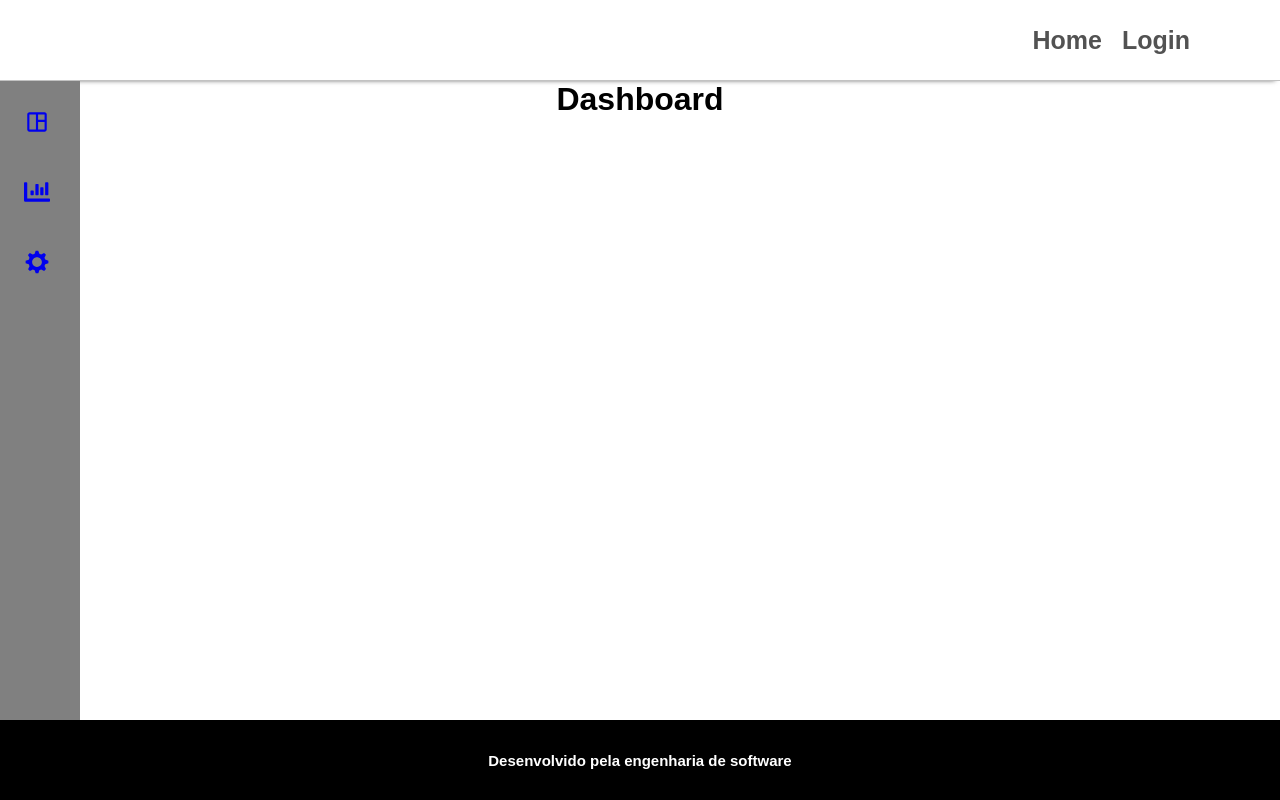
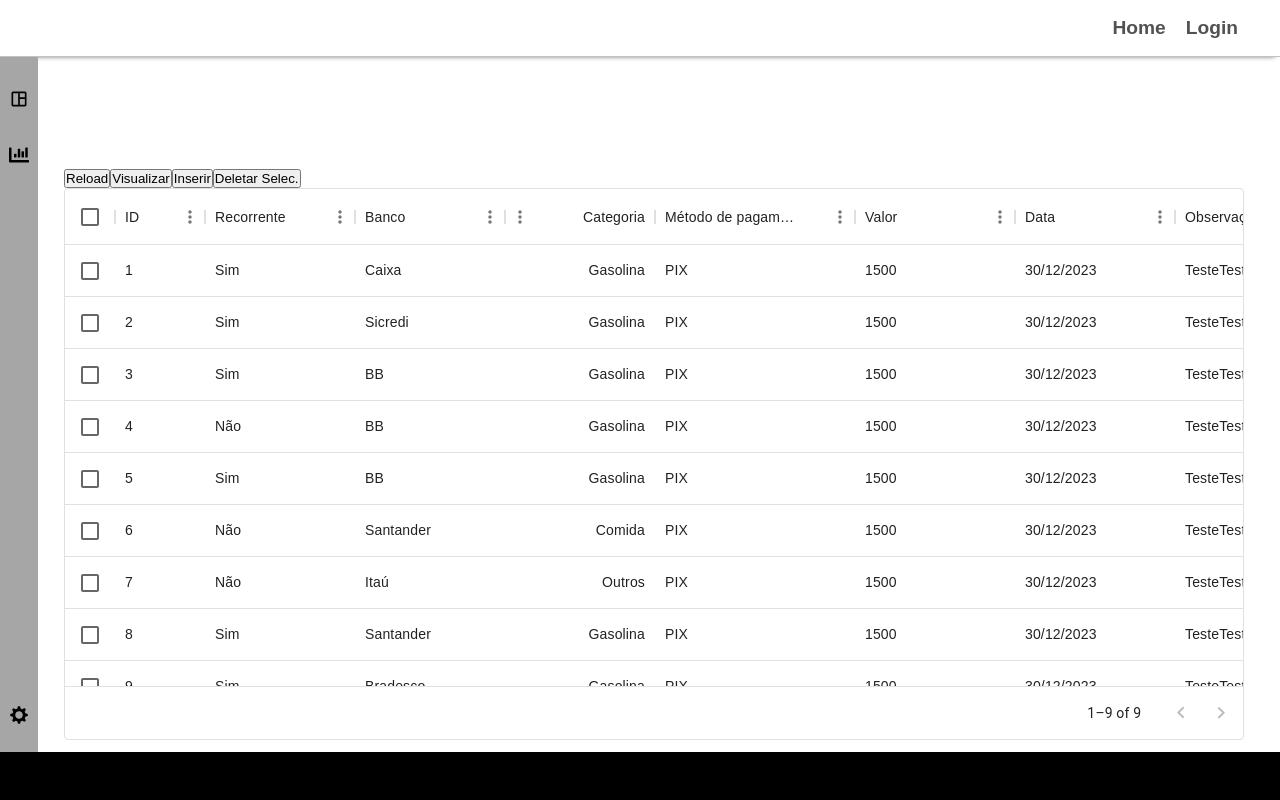
Before and after one commit to JhayneK/Projeto-Financas, a React (Vite) app: page /dashboard in a window 1280 px wide. Built offline with nearby package versions, Linux system fonts and the light colour scheme.

Commit message:
Inserção da tabela principal do projeto (datagrid)

```diff
--- a/package.json
+++ b/package.json
@@ -10,6 +10,10 @@
     "preview": "vite preview"
   },
   "dependencies": {
+    "@emotion/react": "^11.11.1",
+    "@emotion/styled": "^11.11.0",
+    "@mui/material": "^5.14.5",
+    "@mui/x-data-grid": "^6.11.2",
     "react": "^18.2.0",
     "react-dom": "^18.2.0",
     "react-icons": "^4.10.1",
--- a/src/App.css
+++ b/src/App.css
@@ -6,7 +6,7 @@
 
 .header {
     width: 100%;
-    height: 10vh;
+    height: 7vh;
     border-bottom: 1px solid rgb(194, 194, 194);
     box-shadow: 0px 4px 5px -5px rgba(0,0,0,0.75);
     display: flex;
@@ -15,8 +15,8 @@
 }
 
 .navbar {
-    margin: 0px 5rem;
-    font-size: 25px;
+    margin: 0px 2.5vw;
+    font-size: 1.2rem;
 }
 
 .header-title {
@@ -28,23 +28,32 @@
 
 .barra-lateral-container {
     display: flex;
-    flex-direction: column;
-    align-items: start;
-    background-color: grey;
-    width: max-content;
-    height: 80vh;
     position: absolute;
+    width: 3vw;
+    height: 87vh;
+    background-color: #A6A6A6;
+    justify-content: center;
 }
 
-.barra-lateral-icon-positions {
-    cursor: pointer;
-    margin: 1.5rem;
-    width: 2rem;
+.barra-lateral-content {
+    display: flex;
+    flex-direction: column;
+    align-items: center;
+}
+
+.botao-sidebar {
+    margin-top: 2rem;
+    width: 2.5vw;
+    height: 2.5vh;
+}
+
+#icon-config {
+    margin-top: 67vh;
 }
 
 .footer {
     width: 100%;
-    height: 10vh;
+    height: 6vh;
     background-color: black;
     display: flex;
     justify-content: center;
@@ -60,11 +69,21 @@
     font-size: 10px;
 }
 
+.tabela {
+    margin: 14vh 5vw 0px;
+    /* width: 92.2vw; */
+    /* max-width: 92.2vw; */
+    min-width: 92.2vw;
+    height: 100%;
+}
+
 .page-container {
-    height: 80vh;
+    height: 87vh;
 }
 
 .pages-main-content {
     display: flex;
-    justify-content: center;
+    /* justify-content: center; */
+    /* É AQUI QUE DEVE SER INSERIDO O CONTEÚDO DAS PAGINAS */
+    /* CUIDADO AO MEXER AQUI */
 }
--- a/src/components/Barralateral.jsx
+++ b/src/components/Barralateral.jsx
@@ -1,4 +1,3 @@
-import React from "react";
 import { FaChartBar } from "react-icons/fa";
 import { MdOutlineSpaceDashboard } from "react-icons/md";
 import { GoGear } from "react-icons/go";
@@ -7,16 +6,22 @@ import { Link } from "react-router-dom";
 export default function Barralateral() {
     return (
         <div className="barra-lateral-container">
-            <div className="barra-lateral-icon-positions">
+            <div className="barra-lateral-content">
+                <div>
                     <Link to="../dashboard">
-                    <MdOutlineSpaceDashboard id="link-dashboard" size={26} style={{ marginTop: 4 }} />
+                        <MdOutlineSpaceDashboard className="botao-sidebar" color="black" />
                     </Link>
+                </div>
+                <div>
                     <Link to="../relatorio">
-                    <FaChartBar id="link-relatorio" size={26} style={{ marginTop: 40 }} />
+                        <FaChartBar className="botao-sidebar" color="black" />
                     </Link>
+                </div>
+                <div>
                     <Link to="../config">
-                    <GoGear id="link-config" size={26} style={{ marginTop: 40 }} />
+                        <GoGear id="icon-config" className="botao-sidebar" color="black" />
                     </Link>
+                </div>
             </div>
         </div>
     );
--- a/src/components/Footer.jsx
+++ b/src/components/Footer.jsx
@@ -2,7 +2,6 @@ export default function Footer() {
     return(
         <div className="footer">
             <div className="footer-content">
-                <h2>Desenvolvido pela engenharia de software</h2>
             </div>
         </div>
     )
--- a/src/components/Navbar.jsx
+++ b/src/components/Navbar.jsx
@@ -1,8 +1,6 @@
-import { Link, useLocation } from "react-router-dom"
+import { Link } from "react-router-dom"
 
 export default function Navbar() {
-
-    const pathname = useLocation.pathname
 
     return(
         <nav className="navbar">
--- /dev/null
+++ b/src/components/Tabela.jsx
@@ -0,0 +1,78 @@
+import Box from '@mui/material/Box';
+import { DataGrid } from '@mui/x-data-grid';
+
+const columns = [
+    { field: 'id', headerName: 'ID', width: 90 },
+    {
+        field: 'Recorrente',
+        headerName: 'Recorrente',
+        width: 150,
+        editable: false,
+    },
+    {
+        field: 'Banco',
+        headerName: 'Banco',
+        width: 150,
+        editable: false,
+    },
+    {
+        field: 'Categoria',
+        headerName: 'Categoria',
+        type: 'number',
+        width: 150,
+        editable: false,
+    },
+    {
+        field: 'MetodoPagamento',
+        headerName: 'Método de pagamento',
+        width: 200,
+    },
+    {
+        field: 'Valor',
+        headerName: 'Valor',
+        width: 160,
+    },
+    {
+        field: 'Data',
+        headerName: 'Data',
+        width: 160,
+    },
+    {
+        field: 'Observacao',
+        headerName: 'Observação',
+        width: 550,
+    },
+];
+
+const rows = [
+    { id: 1, Recorrente: 'Sim', Banco: 'Caixa', Categoria: "Gasolina", MetodoPagamento: "PIX", Valor: 1500, Data: "30/12/2023", Observacao: "TesteTesteTeste TesteTeste"},
+    { id: 2, Recorrente: 'Sim', Banco: 'Sicredi', Categoria: "Gasolina", MetodoPagamento: "PIX", Valor: 1500, Data: "30/12/2023", Observacao: "TesteTesteTeste TesteTeste"},
+    { id: 3, Recorrente: 'Sim', Banco: 'BB', Categoria: "Gasolina", MetodoPagamento: "PIX", Valor: 1500, Data: "30/12/2023", Observacao: "TesteTesteTeste TesteTeste"},
+    { id: 4, Recorrente: 'Não', Banco: 'BB', Categoria: "Gasolina", MetodoPagamento: "PIX", Valor: 1500, Data: "30/12/2023", Observacao: "TesteTesteTeste TesteTeste"},
+    { id: 5, Recorrente: 'Sim', Banco: 'BB', Categoria: "Gasolina", MetodoPagamento: "PIX", Valor: 1500, Data: "30/12/2023", Observacao: "TesteTesteTeste TesteTeste"},
+    { id: 6, Recorrente: 'Não', Banco: 'Santander', Categoria: "Comida", MetodoPagamento: "PIX", Valor: 1500, Data: "30/12/2023", Observacao: "TesteTesteTeste TesteTeste"},
+    { id: 7, Recorrente: 'Não', Banco: 'Itaú', Categoria: "Outros", MetodoPagamento: "PIX", Valor: 1500, Data: "30/12/2023", Observacao: "TesteTesteTeste TesteTeste"},
+    { id: 8, Recorrente: 'Sim', Banco: 'Santander', Categoria: "Gasolina", MetodoPagamento: "PIX", Valor: 1500, Data: "30/12/2023", Observacao: "TesteTesteTeste TesteTeste"},
+    { id: 9, Recorrente: 'Sim', Banco: 'Bradesco', Categoria: "Gasolina", MetodoPagamento: "PIX", Valor: 1500, Data: "30/12/2023", Observacao: "TesteTesteTeste TesteTeste"}
+];
+
+export default function Tabela() {
+    return (
+        <Box sx={{ height: "69vh", width: '100%' }}>
+            <DataGrid
+                rows={rows}
+                columns={columns}
+                initialState={{
+                    pagination: {
+                        paginationModel: {
+                            pageSize: 25,
+                        },
+                    },
+                }}
+                pageSizeOptions={[25]}
+                checkboxSelection
+                disableRowSelectionOnClick
+            />
+        </Box>
+    );
+}
--- a/src/pages/Dashboard.jsx
+++ b/src/pages/Dashboard.jsx
@@ -1,8 +1,16 @@
+import Tabela from "../components/Tabela"
+
 export default function Dashboard() {
     return(
         <div className="page-container">
             <div className="pages-main-content">
-                <h1>Dashboard</h1>
+                <div className="tabela">
+                    <button>Reload</button>
+                    <button>Visualizar</button>
+                    <button>Inserir</button>
+                    <button>Deletar Selec.</button>
+                    <Tabela />
+                </div>
             </div>
         </div>
     )
--- a/src/routes/RoutesApp.jsx
+++ b/src/routes/RoutesApp.jsx
@@ -18,7 +18,7 @@ export default function RoutesApp() {
             <Fragment>
                 <Routes>
                     <Route path="*" element={<Home />} />
-                    <Route exact path="/" element={<Home />} />
+                    <Route path="/" element={<Home />} />
                     <Route path="/login" element={<Login />} />
                     <Route path="/dashboard" element={<Dashboard />} />
                     <Route path="/relatorio" element={<Relatorio />} />
```
Also changed, not shown: 2 other files (tests, documents, lock files or other folders). Lines whose indentation alone changed are shown as unchanged.
